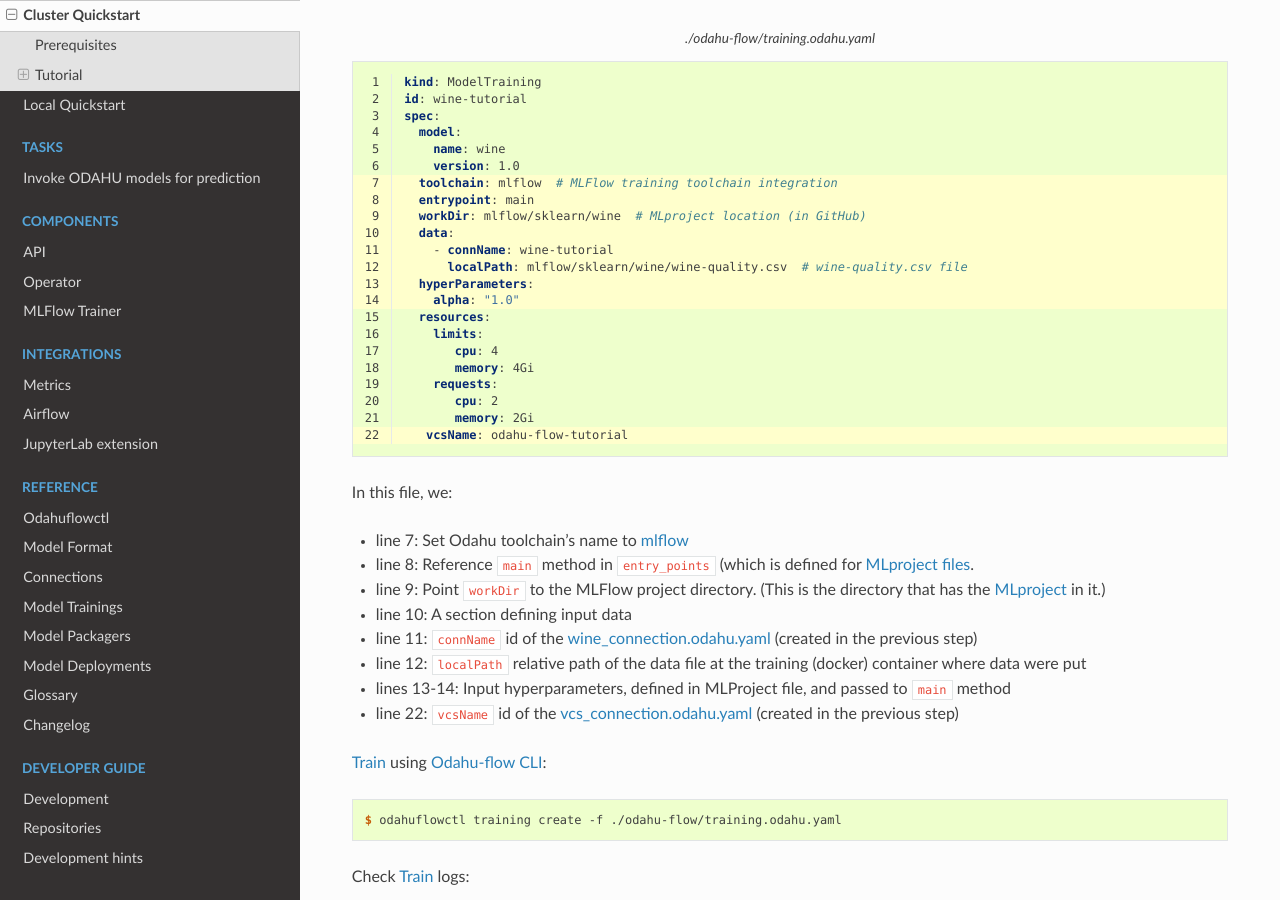
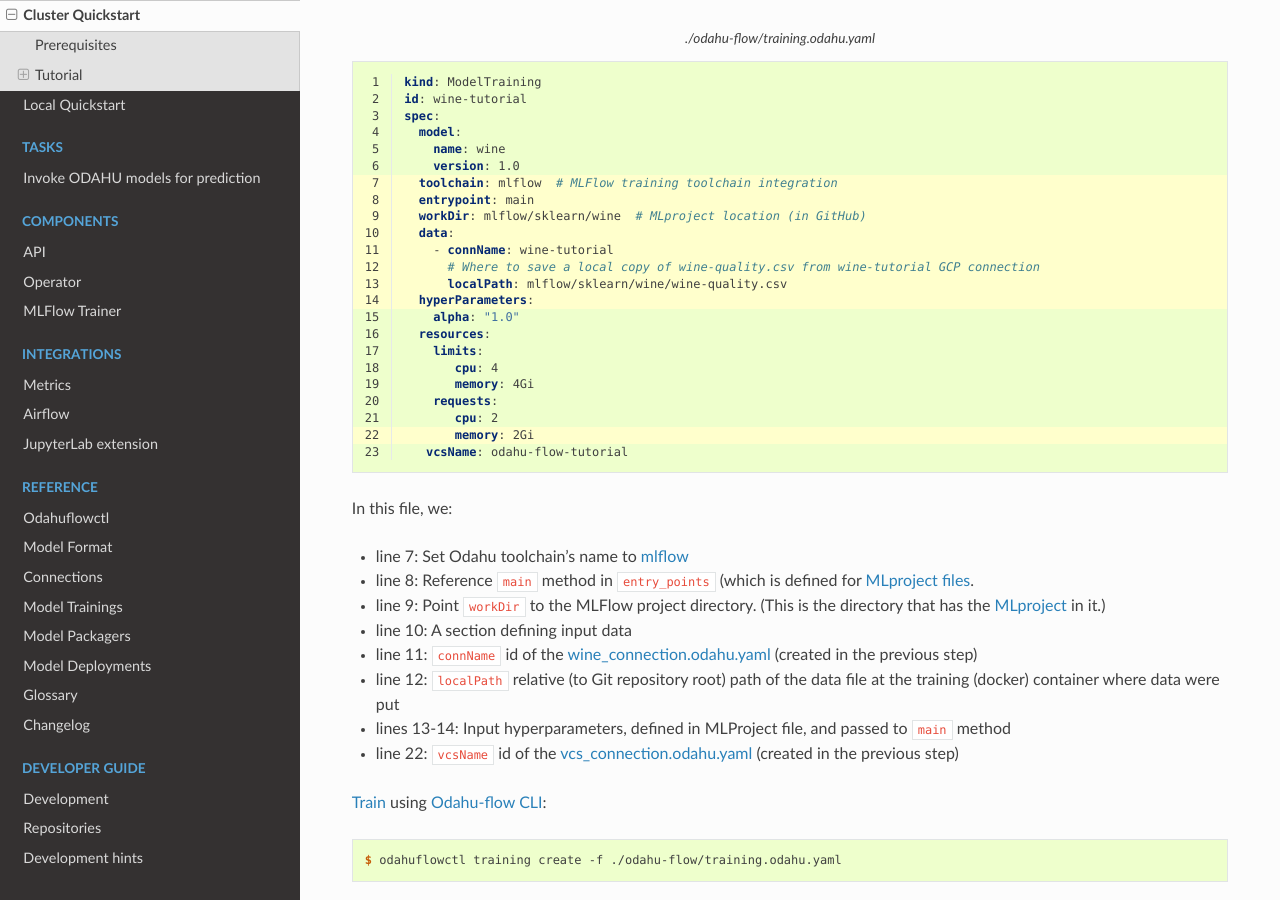
Before and after one commit to odahu/odahu-docs, a Sphinx documentation site: the page built from source/tutorials_wine.rst, in a window 1280 px wide and 900 px high, scrolled down 7389 px. Built offline with Sphinx 7.4.7 and the Read the Docs theme 2.0.0, drawn with Linux system fonts in a browser that asks for light colours; formulas are drawn with MathJax 3; some of the changed text lies outside the part shown.

Commit message:
more verbose localPath explaination for training

```diff
--- a/source/ref_trainings.rst
+++ b/source/ref_trainings.rst
@@ -49,7 +49,7 @@
       data:
           # You can specify a connection name
         - connName: wine
-          # Path to a file or a dir where data will copy from a bucket.
+          # Path to a file or a dir where data will copy from a bucket; revalive to your Git repository root derictory.
           localPath: mlflow/wine-quality/
           # Path to the dir or file in a bucket
           # Optional. If it is missing then the path from connection will be used.
--- a/source/tutorials_wine.rst
+++ b/source/tutorials_wine.rst
@@ -378,7 +378,7 @@
    - id: models-output
        description: Storage for trainined artifacts
        type: gcs
-   - id: wine
+   - id: wine-tutorial
        description: Wine dataset
        type: gcs
 
@@ -422,7 +422,8 @@
      workDir: mlflow/sklearn/wine  # MLproject location (in GitHub)
      data:
        - connName: wine-tutorial
-         localPath: mlflow/sklearn/wine/wine-quality.csv  # wine-quality.csv file
+         # Where to save a local copy of wine-quality.csv from wine-tutorial GCP connection
+         localPath: mlflow/sklearn/wine/wine-quality.csv
      hyperParameters:
        alpha: "1.0"
      resources:
@@ -442,7 +443,7 @@
 - line 9: Point ``workDir`` to the MLFlow project directory. (This is the directory that has the :ref:`MLproject file` in it.)
 - line 10: A section defining input data
 - line 11: ``connName`` id of the :ref:`Wine connection` (created in the previous step)
-- line 12: ``localPath`` relative path of the data file at the training (docker) container where data were put
+- line 12: ``localPath`` relative (to Git repository root) path of the data file at the training (docker) container where data were put
 - lines 13-14: Input hyperparameters, defined in MLProject file, and passed to ``main`` method
 - line 22: ``vcsName`` id of the :ref:`VCS Connection` (created in the previous step)
 
```
